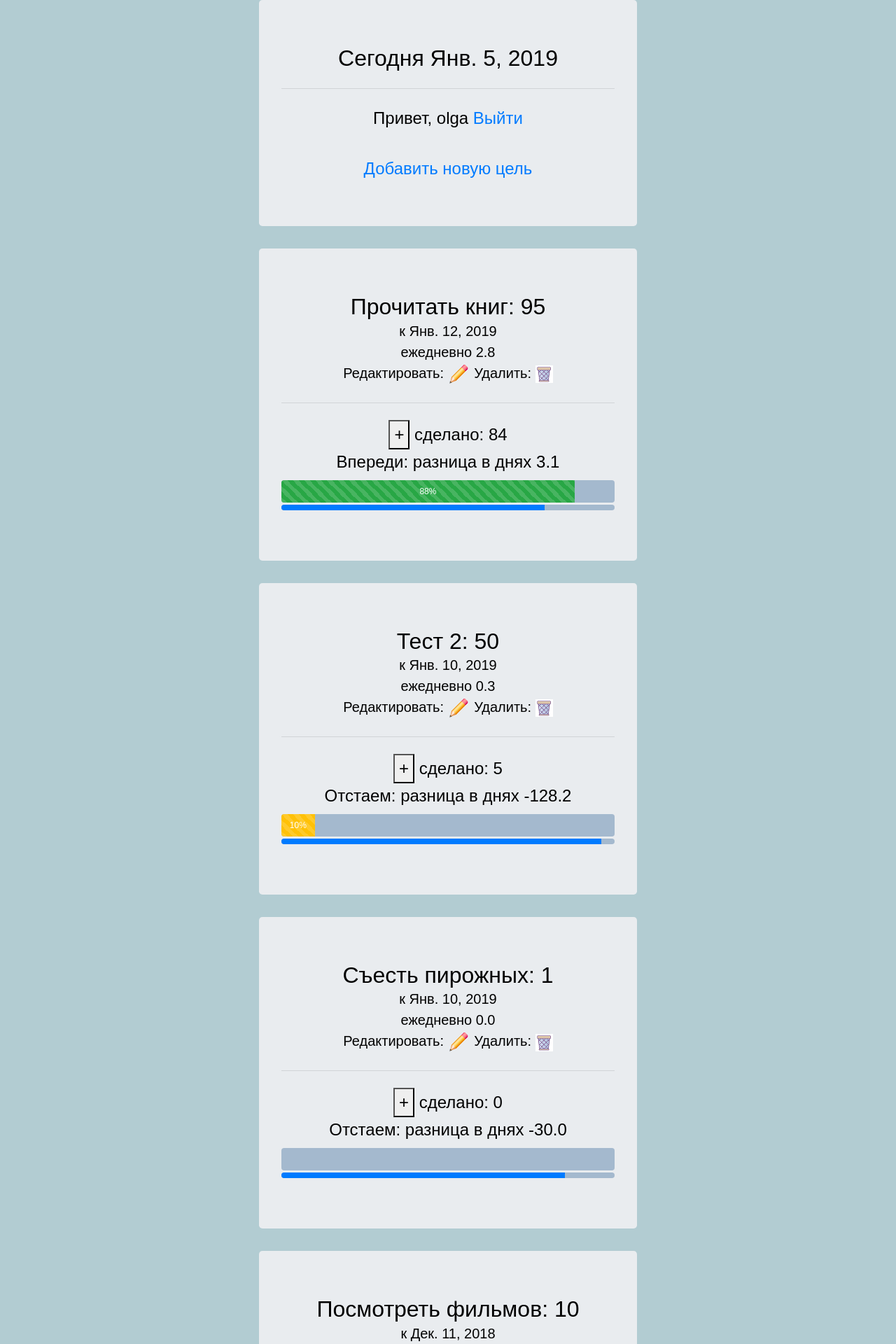
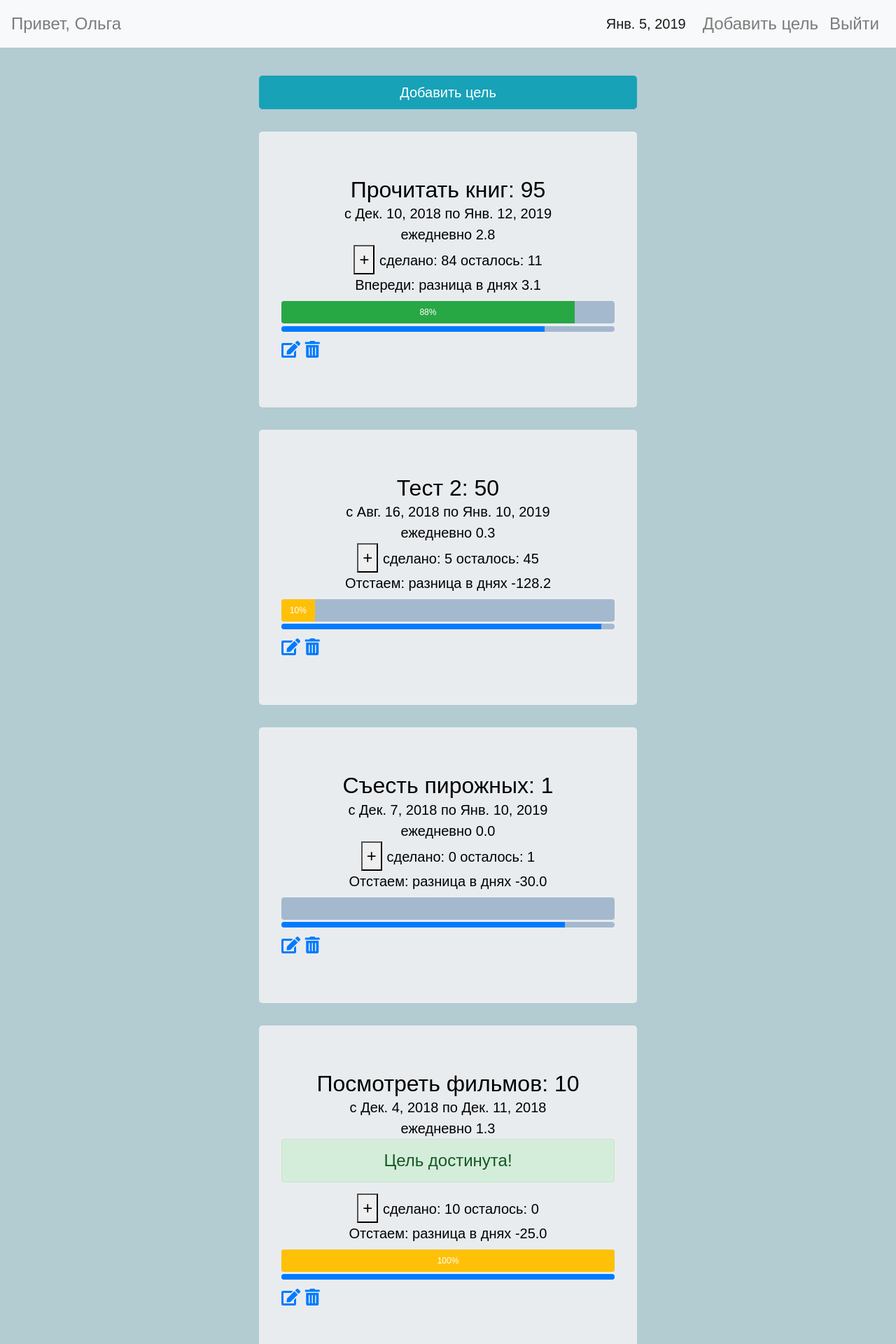
Before and after one commit to derdmitry/task_progress, a Django app: page /progress/progress in a window 1280 px wide. Shown: the top 1920 px of the page at 70% size. Run offline with Django 3.2, Linux system fonts and the light colour scheme; a user stored in the database is signed in; data comes from the database, SQL or seed files in the repository; both versions use the stored data as it was after the commit; some libraries are stand-ins or nearby versions.

Commit message:
Окончательный вариант - progress

```diff
--- a/progress/models.py
+++ b/progress/models.py
@@ -75,12 +75,19 @@ class Target(models.Model):
             else:
                 return int(to_be_done_today)
 
+    def _left_todo(self):
+        if (self.target - self.done) > 0:
+            return (self.target - self.done)
+        else:
+            return 0
+
+
     f1 = property(_get_current_status)
     f2 = property(_get_persentage)
     word = property(_wording)
     daily = property(_todo_daily)
     todo_today = property(_tobe_done)
-
+    left_todo = property(_left_todo)
 
     class Meta:
         ordering = ['priority', 'target_description']
--- a/progress/templates/base.html
+++ b/progress/templates/base.html
@@ -25,8 +25,10 @@
     <!--<script src="https://cdn.jsdelivr.net/npm/gijgo@1.9.4/combined/js/gijgo.min.js" type="text/javascript"></script>-->
     <!--<link href="https://cdn.jsdelivr.net/npm/gijgo@1.9.4/combined/css/gijgo.min.css" rel="stylesheet" type="text/css" />-->
 
-      <title>jQuery UI Datepicker - Display inline</title>
+      <!--<title>jQuery UI Datepicker - Display inline</title>-->
   <link rel="stylesheet" href="//code.jquery.com/ui/1.12.1/themes/base/jquery-ui.css">
+    <link rel="stylesheet" href="https://use.fontawesome.com/releases/v5.6.3/css/all.css" integrity="sha384-UHRtZLI+pbxtHCWp1t77Bi1L4ZtiqrqD80Kn4Z8NTSRyMA2Fd33n5dQ8lWUE00s/" crossorigin="anonymous">
+
 
   <script src="https://code.jquery.com/jquery-1.12.4.js"></script>
   <script src="https://code.jquery.com/ui/1.12.1/jquery-ui.js"></script>
--- a/progress/templates/index.html
+++ b/progress/templates/index.html
@@ -17,9 +17,9 @@
       <div class="jumbotron">
 <center>
   <h1 class="display-4">Track your progress</h1>
-  <p class="lead"> Ставьте цели и отслеживайте их</p>
+  <p class="lead"> cтавьте цели и отслеживайте их</p>
   <hr class="my-4">
-  <p> Вперед к совершенству</p>
+
     </center>
   <a href="/progress/login" class="btn btn-primary btn-lg btn-block" role="button" aria-pressed="true">Вход</a>
 <a href="/progress/register" class="btn btn-secondary btn-lg btn-block" role="button" aria-pressed="true">Регистрация</a>
--- a/progress/templates/progress.html
+++ b/progress/templates/progress.html
@@ -6,7 +6,44 @@
 
 {% block content %}
 
+
+
+<nav class="navbar navbar-expand-lg navbar-light bg-light fixed-top">
+
+    <span class="navbar-text">
+    Привет, {{user.first_name}}
+  </span>
+
+
+
+    <button class="navbar-toggler" type="button" data-toggle="collapse" data-target="#navbarNav"
+            aria-controls="navbarNav" aria-expanded="false" aria-label="Toggle navigation">
+        <span class="navbar-toggler-icon"></span>
+    </button>
+    <div class="collapse navbar-collapse justify-content-end" id="navbarNav">
+
+        <a class="navbar-brand" href="#">{{ current_date }}</a>
+        <ul class="navbar-nav">
+            <li class="nav-item">
+                <a class="nav-link" href="add_target">Добавить цель </a>
+            </li>
+            <!--<li class="nav-item">-->
+                <!--<a class="nav-link" href="/progress/edit_profile/{{user.id}}">Редактировать профиль </a>-->
+            <!--</li>-->
+            <li class="nav-item">
+                <a class="nav-link" href="logout">Выйти</a>
+            </li>
+        </ul>
+    </div>
+
+
+</nav>
+
+<br><br><br>
+
 <div class="container">
+
+
     <div class="row">
 
         <div class="col"></div>
@@ -14,19 +51,20 @@
         <div class="col-md-6 col-sm-12">
 
 
-            <div class="jumbotron">
+            <div class="jumbotron" style="background: transparent; padding:0;">
                 <center>
-                    <h1 class="display-4"> Сегодня {{ current_date }} </h1>
+                    <!--<h1 class="display-4"> Сегодня {{ current_date }} </h1>-->
 
-                    <hr class="my-4">
+                    <!--<hr class="my-4">-->
 
-                    {%if user.is_authenticated %}
-                    Привет, {{user.username}} <a href="/progress/login">Выйти </a><br/>
+                    <!--{%if user.is_authenticated %}-->
+                    <!--Привет, {{user.username}} <a href="/progress/login">Выйти </a><br/>-->
+                    <!--<a href="/progress/edit_profile/{{user.id}}">Редактировать профиль </a><br/>-->
 
-                    {%endif%}
-                    <br>
+                    <!--{%endif%}-->
+                    <!--<br>-->
 
-                    <a href='add_target'> Добавить новую цель </a>
+                    <a href="/progress/add_target" class="btn btn-info btn-lg btn-block" role="button">Добавить цель</a>
 
 
                 </center>
@@ -35,6 +73,7 @@
         <div class="col"></div>
     </div>
 </div>
+
 
 <!--Начало цикла по целям-->
 
@@ -48,12 +87,29 @@
         <div class="col-md-6 col-sm-12">
 
 
-            <div class="jumbotron">
+            <div class="jumbotron tracking">
                 <center>
-                    <h1 class="display-4"> {{ task.target_description }}: {{task.target}} </h1>
-                    <p class="lead"> к {{task.end_date}}</p>
-                    <p class="lead"> ежедневно {{task.daily|floatformat:'1'}}</p>
-                    <p class="lead">
+                    <h1 class="display-4"> {{ task.target_description }}: {{task.target}}
+
+
+                        <!--<i class="fa fa-info-circle iconinfo" aria-hidden="true"-->
+                        <!--data-toggle="tooltip" data-html="true"-->
+                        <!--title="c {{task.start_date}} по {{task.end_date}} &nbsp;-->
+                        <!--ежедневно {{task.daily|floatformat:'1'}} <br><br>">    </i>-->
+
+                        <!--<script>-->
+                        <!--$(function () {-->
+                        <!--$('[data-toggle="tooltip"]').tooltip()-->
+                        <!--})-->
+                        <!--</script>-->
+
+
+                    </h1>
+
+
+                    <p class="lead grey"> c {{task.start_date}} по {{task.end_date}}</p>
+                    <p class="lead grey"> ежедневно {{task.daily|floatformat:'1'}}</p>
+
 
                     {% if task.end_date < current_date and task.done < task.target %}
 
@@ -65,23 +121,9 @@
                     {% if task.done >= task.target %}
 
                     <div class="alert alert-success" role="alert">
-                        Цель достинута! В зал славы?(сделать)
+                        Цель достинута!
                     </div>
                     {%endif%}
-
-
-
-                    Редактировать: <a class='' href='/progress/edit_target/{{task.id}}'>
-                        <img
-                        src="{% static 'progress/edit.png' %}"
-                        alt="edit target"/> </a>
-                    Удалить: <a class='' href='/progress/delete_target/{{task.id}}'>
-                        <img
-                        src="{% static 'progress/trash.png' %}"
-                        alt="delete target"/> </a>
-
-                    <hr class="my-4">
-
 
 
                     <form id='form{{task.id}}' action="" method="post" style="display:none;">
@@ -104,13 +146,15 @@ $(document).ready(function(){
     });
 });
 
+
                     </script>
                     <!-- конец скрипта для кнопок -->
 
                     <button id="show{{task.id}}">+</button>
-                    сделано: {{task.done}} <br>
+                    <span style="font-size:1.25rem;">
+                    сделано: {{task.done}} осталось: {{task.left_todo}} <br>
                     {{task.word}}: разница в днях {{task.f1|floatformat:'1'}}
-
+                    </span>
                     {% if task.target <= 0 %}
                     <div class="alert alert-warning" role="alert">
                         Нулевая цель выглядит странно
@@ -122,7 +166,7 @@ $(document).ready(function(){
 
                         {%if task.f1 < 0 %}
 
-                        <div class="progress-bar progress-bar-striped bg-warning" role="progressbar"
+                        <div class="progress-bar  bg-warning" role="progressbar"
                              style="width: {{task.f2}}%;"
                              aria-valuenow="{{task.f2}}"
                              aria-valuemin="0" aria-valuemax="100">
@@ -130,7 +174,7 @@ $(document).ready(function(){
                             <br>
                         </div>
                         {%else%}
-                        <div class="progress-bar progress-bar-striped bg-success" role="progressbar"
+                        <div class="progress-bar bg-success" role="progressbar"
                              style="width:{{task.f2}}%"
                              aria-valuenow="{{task.f2}}"
                              aria-valuemin="0" aria-valuemax="100">
@@ -142,7 +186,7 @@ $(document).ready(function(){
 
                     </div>
 
-                    <div class="progress progress_tobe" >
+                    <div class="progress progress_tobe">
 
 
                         <div class="progress-bar" role="progressbar"
@@ -156,18 +200,46 @@ $(document).ready(function(){
 
                     </div>
 
-
                 </center>
+                <div class='icons'>
+                    <a class='' title="редактировать" href='/progress/edit_target/{{task.id}}'>
+                        <i class="fas fa-edit"></i>
+                    </a>
+                    <a class='' title="удалить" href='/progress/delete_target/{{task.id}}'>
+                        <i class="fas fa-trash-alt"></i>
+                    </a>
+                </div>
             </div>
         </div>
         <div class="col"></div>
     </div>
+
 </div>
-
-
 
 {% endfor %}
 
 <!--Конец цикла по целям -->
+<div class="container">
+<div class="row">
+
+        <div class="col"></div>
+
+        <div class="col-md-6 col-sm-12">
+
+ <div class="jumbotron" style="background: transparent; padding:0;">
+
+
+                    <a href="/progress/add_target" class="btn btn-info btn-lg btn-block" role="button">Добавить цель</a>
+
+            </div>
+
+        </div>
+
+     <div class="col"></div>
+
+</div>
+
+</div>
+
 
 {% endblock %}
--- a/progress/urls.py
+++ b/progress/urls.py
@@ -3,8 +3,8 @@ from . import views
 from django.contrib.auth import views as auth_views
 
 urlpatterns = [
-url('^', include('django.contrib.auth.urls')),
-url(r'^$',  views.user_login, name='login'),
+
+url(r'^$', views.user_login, name='login'),
 url(r'^add_target', views.add_target, name='add_target'),
 url(r'^edit_target/(.+)', views.edit_target, name='edit_target'),
 url(r'^progress', views.progress, name='progress'),
@@ -12,5 +12,7 @@ url(r'^delete_target/(.+)', views.delete_target, name='delete_target'),
 url(r'^register/$', views.register, name='register'),
 url(r'^login/$', views.user_login, name='login'),
 url(r'^logout/$', views.user_logout, name='logout'),
+url(r'^edit_profile/(.+)', views.edit_profile, name='edit_profile'),
+url('^', include('django.contrib.auth.urls')),
 
 ]
--- a/progress/views.py
+++ b/progress/views.py
@@ -140,6 +140,32 @@ def register(request):
                   {'user_form': user_form, 'registered': registered})
 
 
+@login_required
+def edit_profile(request, id):
+    from datetime import date
+    current_date = date.today()
+    user = User.objects.filter(pk=id)
+    current_user = user[0]
+    if request.method == 'POST':
+        form = UserForm(request.POST, instance=current_user)  # и передаем ее в instance
+        if form.is_valid():
+            # task.archive = 'yes'
+
+            form.save(commit=True)
+            posted_ok = True
+            messages.add_message(request, messages.SUCCESS, "Данные изменены, продолжаем работать")
+            return render(request, 'progress.html', locals())
+        else:
+            # form = TargetForm(instance=target)
+            errs = form.errors
+            return render(request, 'edit_profile.html', locals())
+    else:
+        form = UserForm(instance=current_user)
+
+    return render(request, 'edit_profile.html', {'form':form})
+
+
+
 # ________login_____________
 
 def user_login(request):
@@ -192,13 +218,7 @@ def user_logout(request):
     # Since we know the user is logged in, we can now just log them out.
     logout(request)
     # Take the user back to the homepage.
-    return redirect('registration/login.html')
-
-
-
-
-
-
+    return render(request, 'registration/login.html')
 
 @login_required
 def add_target(request):
```
Also changed, not shown: progress/templates/edit_target.html (+0 -30 lines), db.sqlite3. Lines whose indentation alone changed are shown as unchanged.
